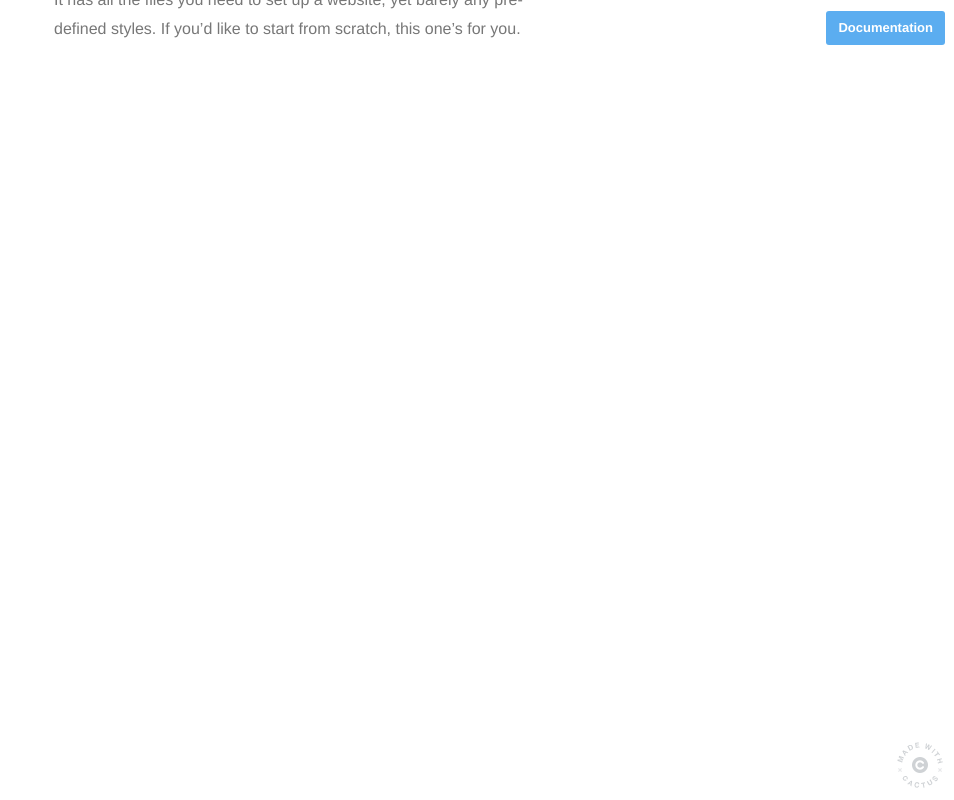
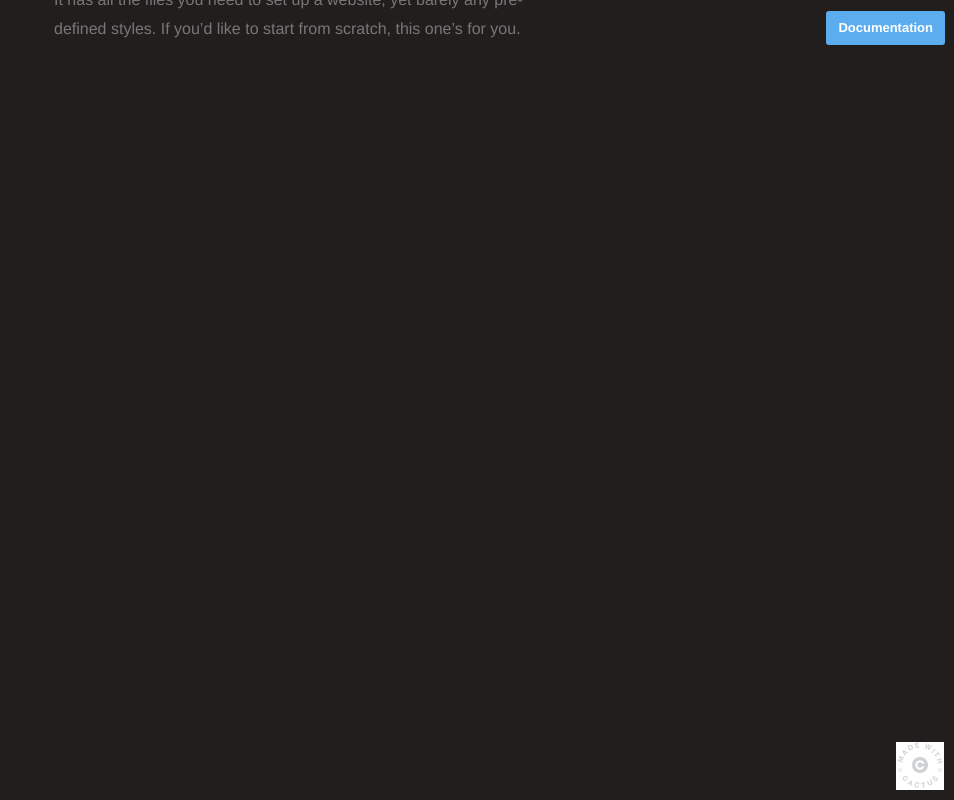
Before and after one commit to mornings/mornings-co.github.io, a PHP site: page /index.html in a window 1280 px wide. Shown: the whole page, without its empty margins (326-1280 px from the left). Run offline with PHP 8.4, Linux system fonts and the light colour scheme; some web fonts are replaced.

Commit message:
Changed a bit, testing webfonts.

```diff
--- a/static/css/style.css
+++ b/static/css/style.css
@@ -10,12 +10,25 @@
 .group:after { clear: both;}
 .group { zoom: 1;}
 
+@font-face {
+font-family: 'AcneStudiosCircleBook';
+src: url(/static/fonts/AcneStudiosCircleBook.woff) format('woff');
+}
+
+@font-face {
+font-family: 'AcneStudiosCircleBold';
+src: url(/static/fonts/AcneStudiosCircleBold.woff) format('woff');
+}
+
 body {
+	font-family: 'AcneStudiosCircleBook';
 	font:16px/1 "Helvetica Neue",Helvetica,Arial,sans-serif;
 	-webkit-font-smoothing:antialiased;
 	text-rendering:optimizeLegibility;
 	height: 100%;
 	color:#777;
+	background-color:#231E1E;
+
 }
 
 p {
@@ -23,6 +36,7 @@
 }
 
 strong {
+	font-family: 'AcneStudiosCircleBold';
 	font-weight: 500;
 	color: #444;
 }
```
